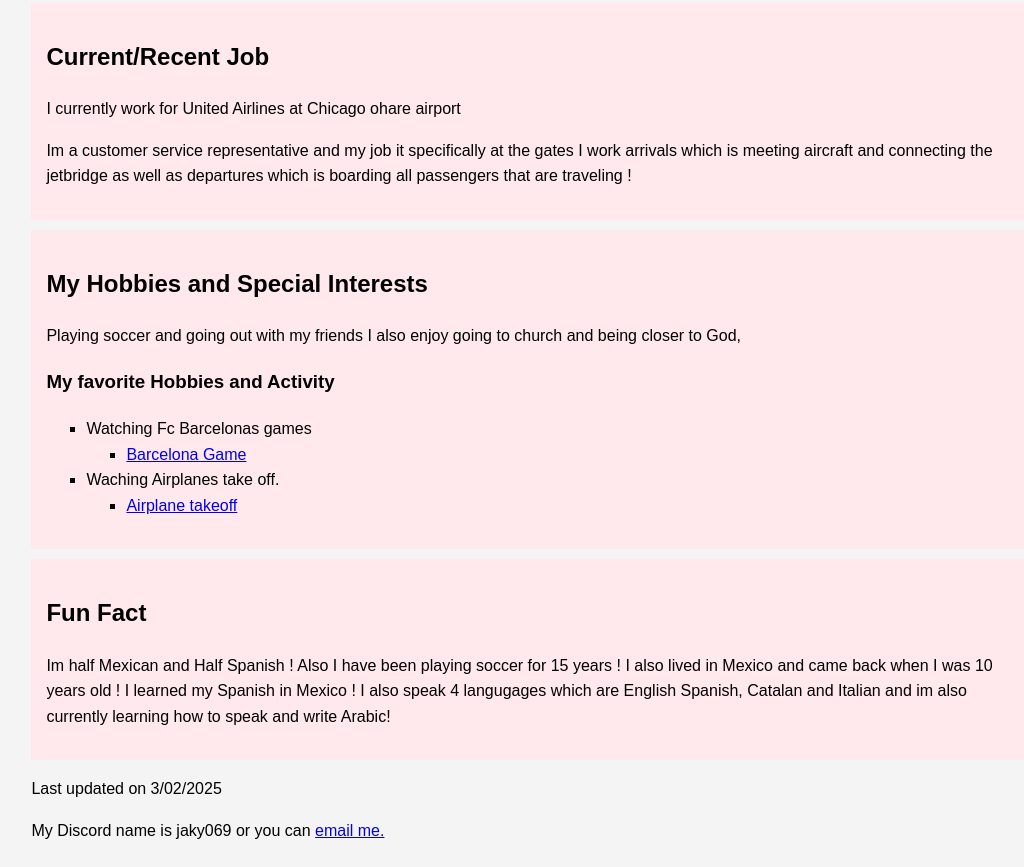
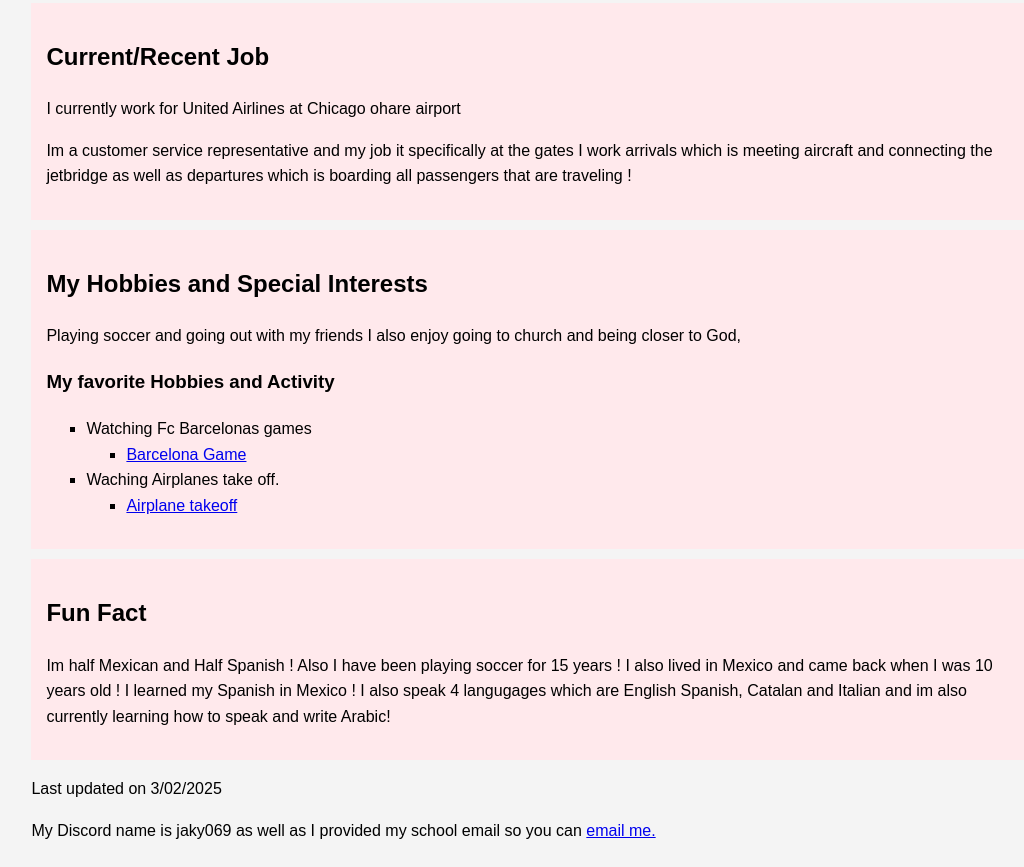
Before and after one commit to jaky069/MEE, a plain HTML site: page index.html in a window 1280 px wide. Shown: the part 1230-2097 px from the top of the page, without its empty margins (103-1127 px from the left). Drawn offline with Linux system fonts and the light colour scheme.

Commit message:
Update index.html

```diff
--- a/index.html
+++ b/index.html
@@ -116,7 +116,8 @@
 
 	</section>
 	    <p>Last updated on 3/02/2025</p>
-	<p>My Discord name is jaky069 or you can <a href="mailto:jacquelinecervante@lewisu.edu">email me.</a></p>
+	<p>My Discord name is jaky069 as well as I provided my school email
+		so you can <a href="mailto:jacquelinecervante@lewisu.edu">email me.</a></p>
 
     </div>
 
```
